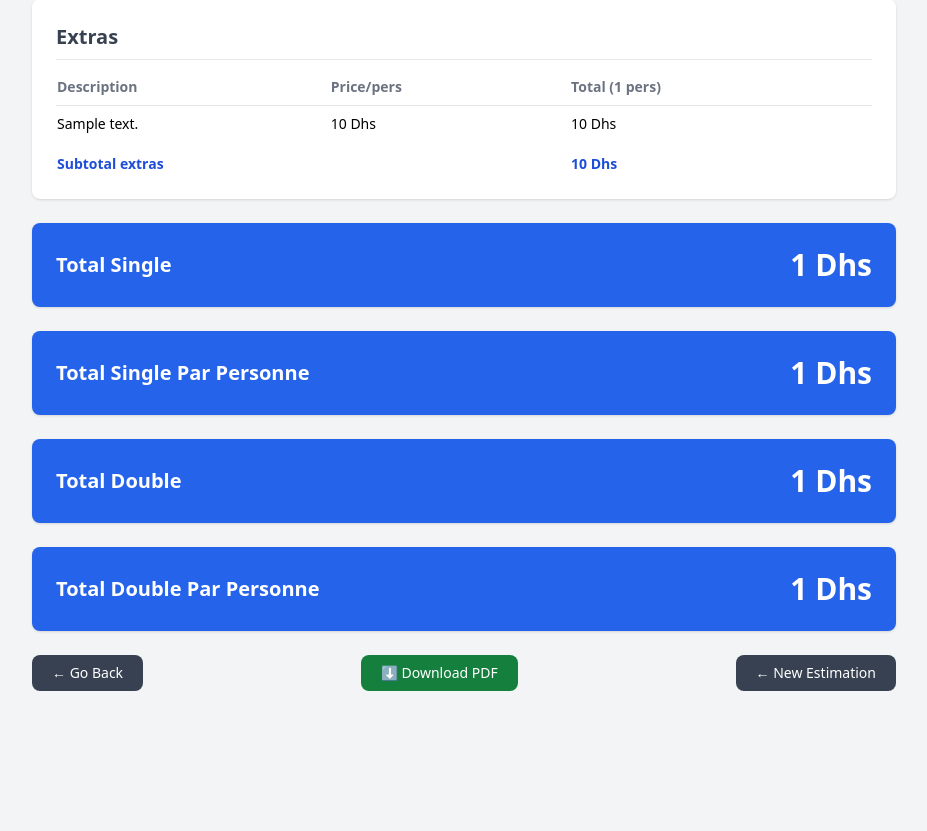
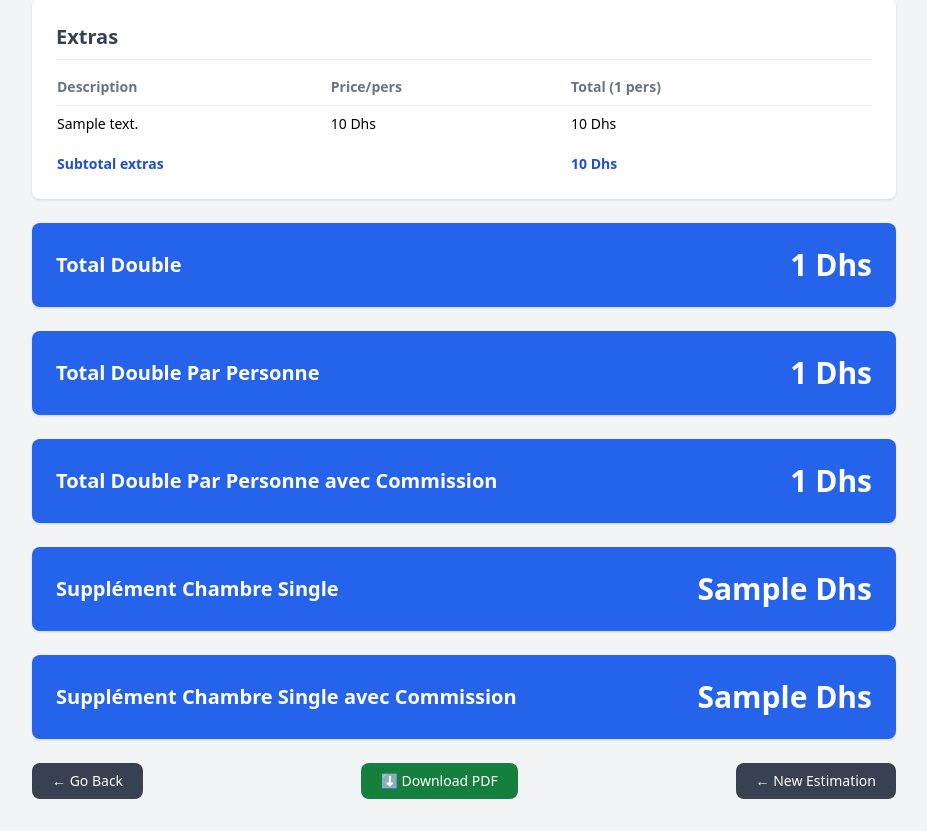
Before and after one commit to AliAboualam/travelplusestimation, a Django app: template templates/estimation_result.html in a window 1280 px wide. Shown: the part 1665-2496 px from the top of the page, without its empty margins (176-1103 px from the left). Before the commit the page ends 2356 px from the top, so only its background shows below. Run offline with Django 5.2, Linux system fonts and the light colour scheme; the template is opened without the code that fills it: most values are stand-ins (such as "Sample title", 1, 10 or a date in 2020); some libraries are stand-ins or nearby versions.

Commit message:
before translation complete version

```diff
--- a/templates/estimation_result.html
+++ b/templates/estimation_result.html
@@ -266,15 +266,7 @@
     </section>
     {% endif %}
 
-    <!-- Total Single -->
-     <section class="bg-blue-600 text-white rounded-lg shadow p-6 flex justify-between items-center">
-        <span class="text-xl font-semibold">Total Single</span>
-        <span class="text-3xl font-bold">{{ total_single }} Dhs</span>
-    </section>
-    <section class="bg-blue-600 text-white rounded-lg shadow p-6 flex justify-between items-center">
-        <span class="text-xl font-semibold">Total Single Par Personne</span>
-        <span class="text-3xl font-bold">{{ total_par_personne_single }} Dhs</span>
-    </section>
+
     <!-- Total Double -->
      <section class="bg-blue-600 text-white rounded-lg shadow p-6 flex justify-between items-center">
         <span class="text-xl font-semibold">Total Double</span>
@@ -283,6 +275,18 @@
     <section class="bg-blue-600 text-white rounded-lg shadow p-6 flex justify-between items-center">
         <span class="text-xl font-semibold">Total Double Par Personne</span>
         <span class="text-3xl font-bold">{{ total_par_personne_double }} Dhs</span>
+    </section>
+    <section class="bg-blue-600 text-white rounded-lg shadow p-6 flex justify-between items-center">
+        <span class="text-xl font-semibold">Total Double Par Personne avec Commission</span>
+        <span class="text-3xl font-bold">{{ total_double_commission }} Dhs</span>
+    </section>
+    <section class="bg-blue-600 text-white rounded-lg shadow p-6 flex justify-between items-center">
+        <span class="text-xl font-semibold">Supplément Chambre Single</span>
+        <span class="text-3xl font-bold">{{ supplement_hotel }} Dhs</span>
+    </section>
+    <section class="bg-blue-600 text-white rounded-lg shadow p-6 flex justify-between items-center">
+        <span class="text-xl font-semibold">Supplément Chambre Single avec Commission</span>
+        <span class="text-3xl font-bold">{{ supplement_hotel_commission }} Dhs</span>
     </section>
 
     <!-- Buttons -->
```
Also changed, not shown: estimation/views.py (+9 -2 lines), 6 other files.
